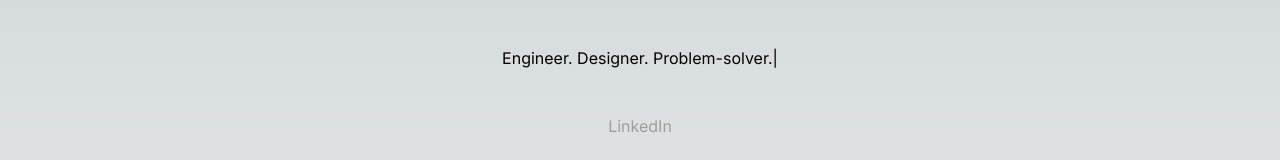
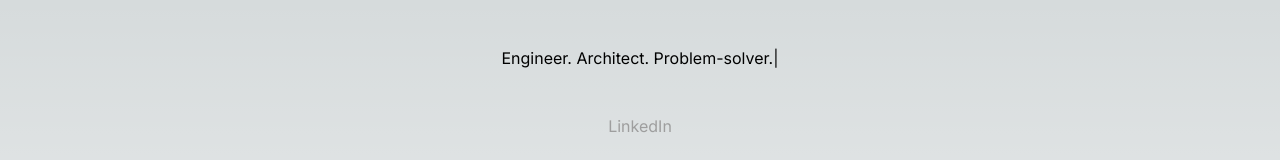
Before and after one commit to haevensk/personal-site, a Next.js app: page / in a window 1280 px wide. Shown: the top 160 px of the page. Built offline with nearby package versions, Linux system fonts and the light colour scheme.

Commit message:
Update page.tsx

```diff
--- a/src/app/page.tsx
+++ b/src/app/page.tsx
@@ -33,7 +33,7 @@ export default function Home() {
     if (!initialLoad)
       // {
       var typed = new Typed('#typed', {
-        strings: ['Engineer. Designer. Problem-solver.', 'Student. Mentor. Leader.', 'Husband. Brother. Friend.'],
+        strings: ['Engineer. Architect. Problem-solver.', 'Student. Mentor. Leader.', 'Husband. Brother. Friend.'],
         typeSpeed: 90
       });
 
```
